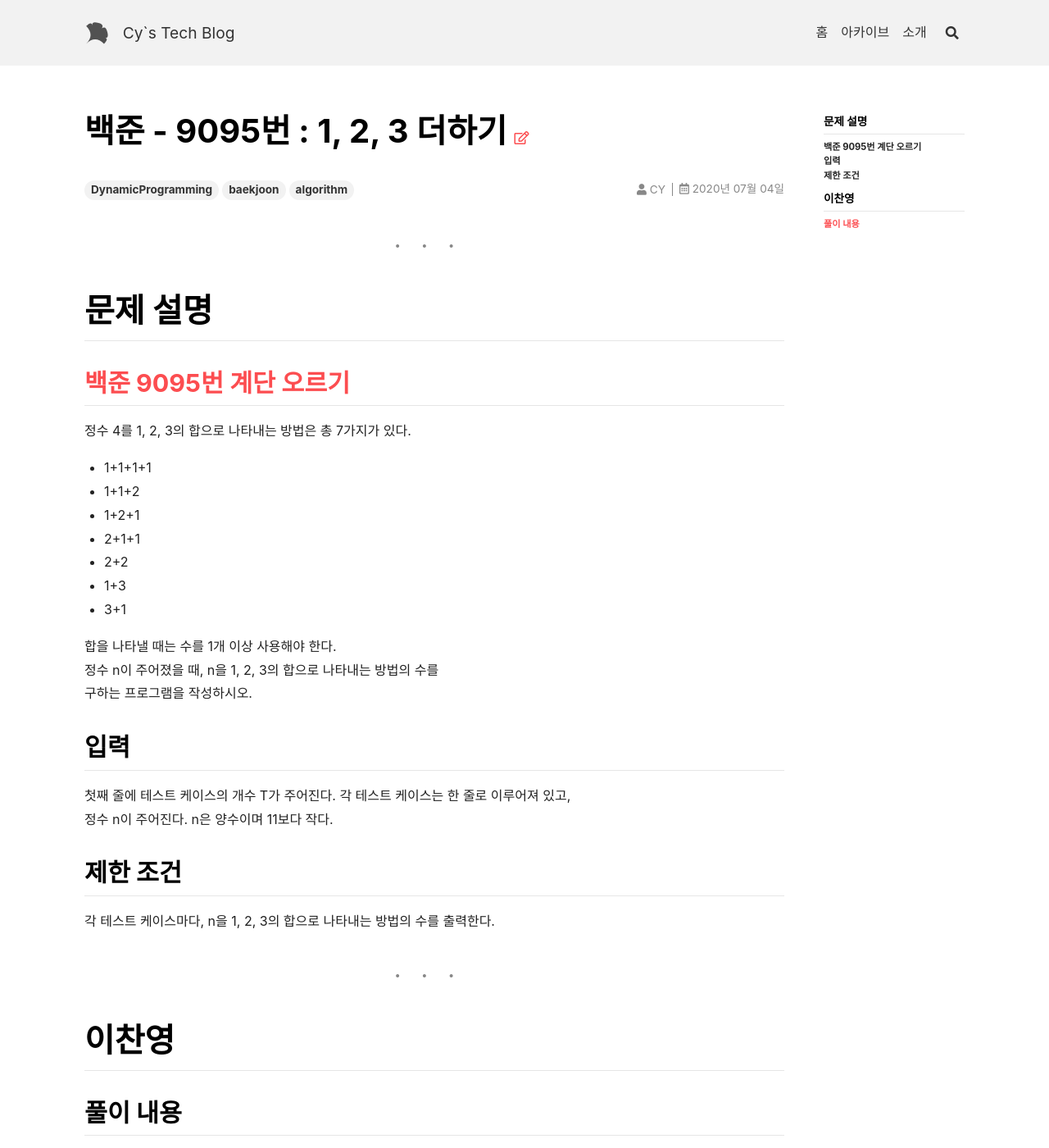
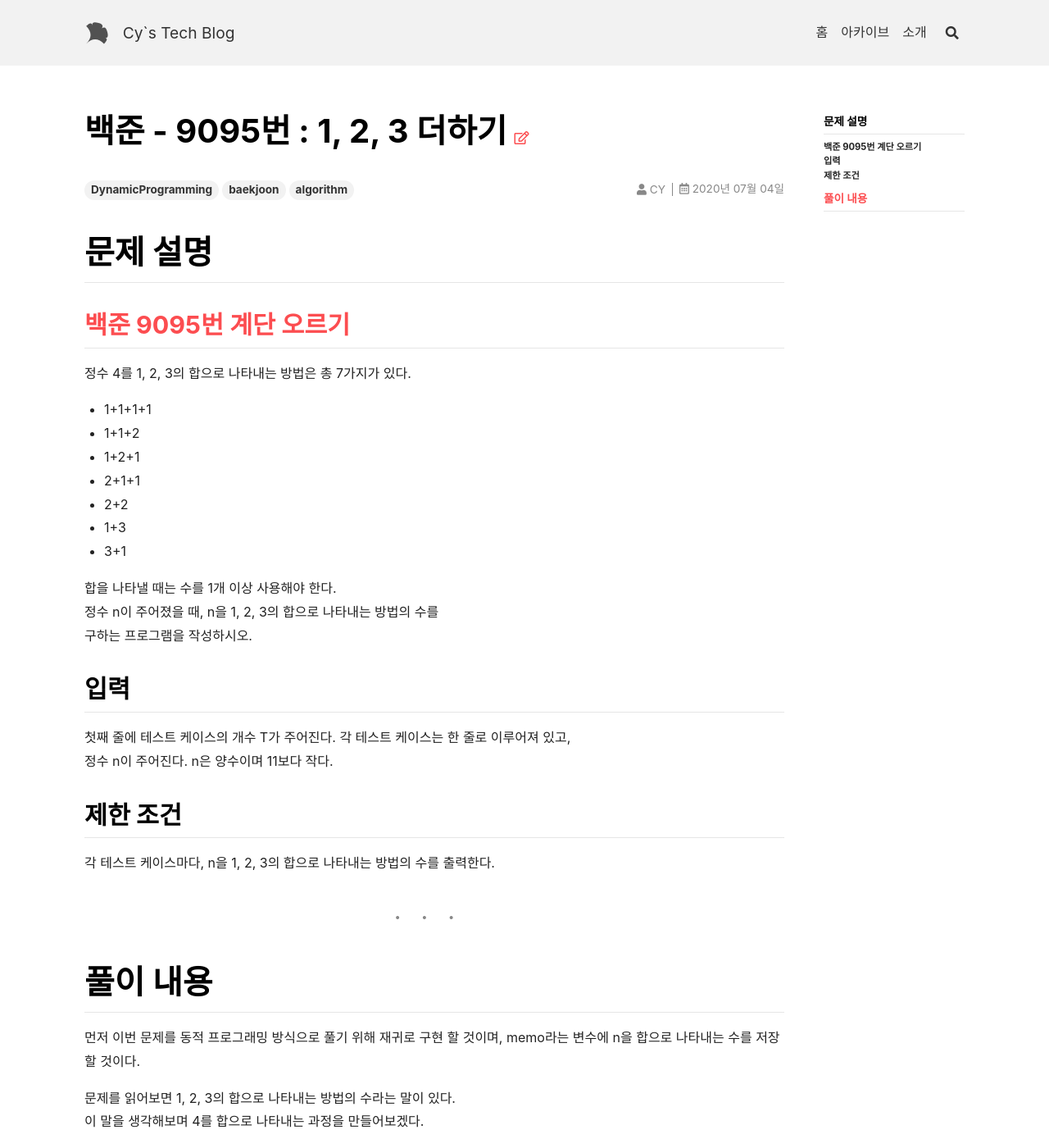
Before and after one commit to lcy960729/blog.maker, a Jekyll site: the page built from _posts/2020-07-04-baekjoon-9095.md, in a window 1280 px wide and 1400 px high. Shown: the whole window at 82% size. Built offline with Jekyll 4.4.1, drawn with Linux system fonts in a browser that asks for light colours; nearby versions of some CDN libraries.

Commit message:
update post

```diff
--- a/_posts/2020-07-03-baekjoon-2579.md
+++ b/_posts/2020-07-03-baekjoon-2579.md
@@ -28,10 +28,7 @@ author: CY
 제한 조건으로는 계단의 개수는 300이하의 자연수이고, 계단에 쓰여 있는 점수는 10000이하의 자연수이다.
 
 ---
-
-# 이찬영
-
-## 풀이 내용
+# 풀이 내용
 
 이번 문제는 재귀로 구현 하였다.
 dp는 도착 계단에서 부터 첫번째 계단으로 내려가며 구현 하였고
--- a/_posts/2020-07-04-baekjoon-9095.md
+++ b/_posts/2020-07-04-baekjoon-9095.md
@@ -9,7 +9,7 @@ author: CY
         color: red;
     }
 </style>
----
+
 # 문제 설명
 ## [백준 9095번 계단 오르기](https://www.acmicpc.net/problem/9095)
 정수 4를 1, 2, 3의 합으로 나타내는 방법은 총 7가지가 있다.
@@ -37,9 +37,8 @@ author: CY
 각 테스트 케이스마다, n을 1, 2, 3의 합으로 나타내는 방법의 수를 출력한다.
 
 ---
-# 이찬영
+# 풀이 내용
 
-## 풀이 내용
 먼저 이번 문제를 동적 프로그래밍 방식으로 풀기 위해 재귀로 구현 할 것이며, memo라는 변수에 n을 합으로 나타내는 수를 저장할 것이다.
 
 문제를 읽어보면 1, 2, 3의 합으로 나타내는 방법의 수라는 말이 있다.<br>
```
